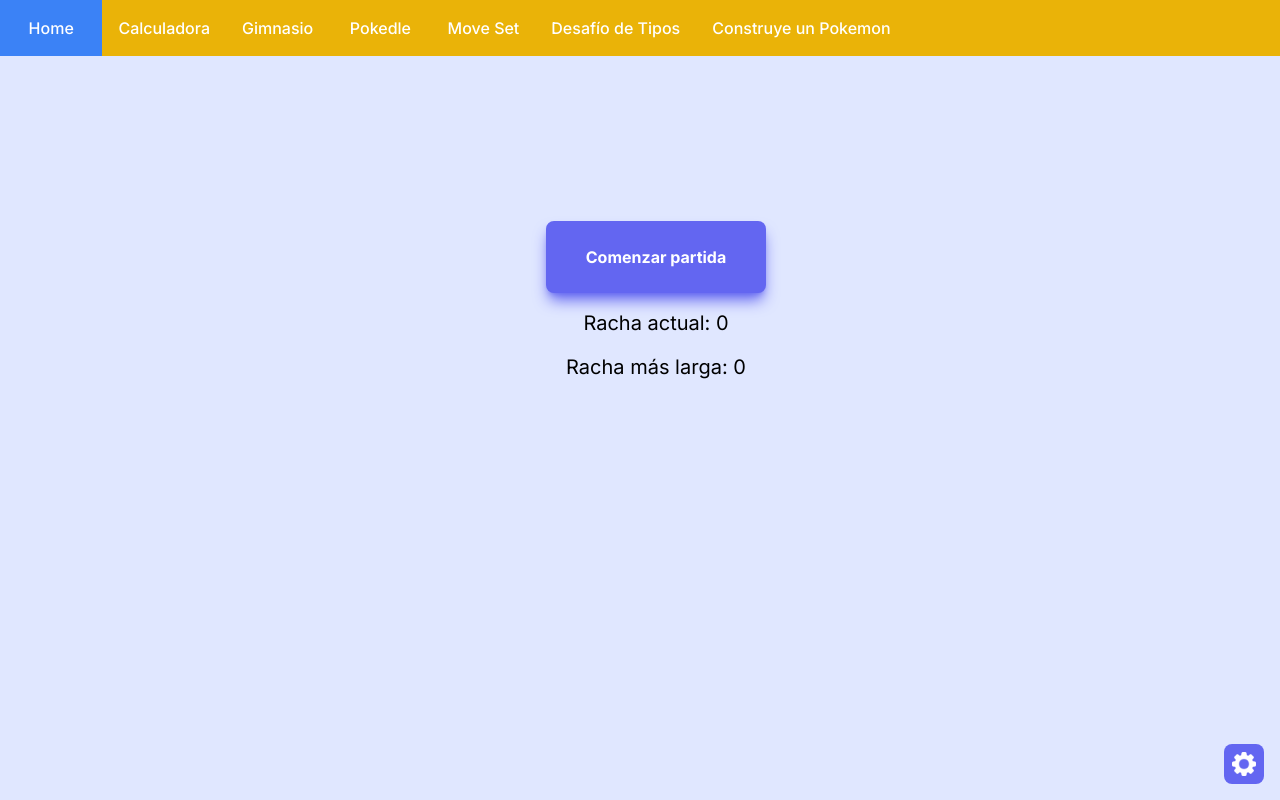
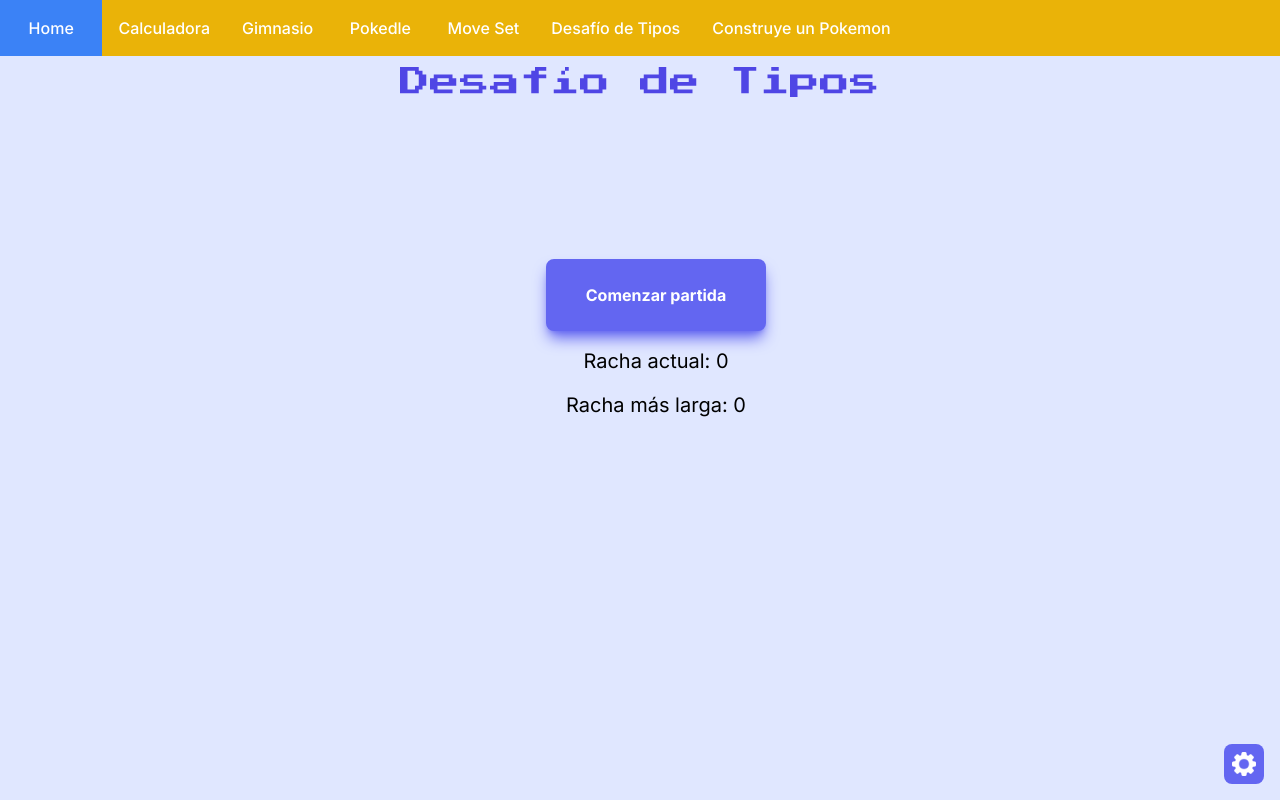
Before and after one commit to TomasBran/Portal-Pokemon-NextJS, a Next.js app: page /games/types-challenge in a window 1280 px wide. Built offline with nearby package versions, Linux system fonts and the light colour scheme.

Commit message:
agregado titulo a todo

```diff
--- a/src/app/games/build-pokemon/page.js
+++ b/src/app/games/build-pokemon/page.js
@@ -350,8 +350,11 @@ const BuildPokemon = () => {
 
 	return (
 		<div className='sm:h-screen min-h-screen bg-indigo-100 pt-14 px-1 text-black text-center'>
+			<h2 className='sm:text-3xl text-sm sm:pt-4 sm:mb-0 font-pokemon text-indigo-600 text-center'>
+				Construye un Pokemon
+			</h2>
 			{gameStarted ? (
-				<div className='flex flex-col sm:flex-row justify-evenly items-center h-full '>
+				<div className='flex flex-col sm:flex-row justify-evenly items-center h-5/6 '>
 					{offeredPokemon !== null && teamLength !== 6 && (
 						<div className='flex flex-col gap-6 h-full sm:w-auto w-full justify-center items-center'>
 							{!loading ? (
--- a/src/app/games/gym/page.js
+++ b/src/app/games/gym/page.js
@@ -620,6 +620,9 @@ const PokeGym = () => {
 
 	return (
 		<div className='bg-indigo-100 pt-6 px-1 h-screen w-full flex flex-col sm:justify-center justify-start items-center text-center text-black'>
+			<h2 className='sm:text-3xl text-lg sm:pt-10 pt-6 -mb-5 sm:mb-0 font-pokemon text-indigo-600 text-center'>
+				Gimnasio Pokemon
+			</h2>
 			<div className='pt-7 sm:h-3/4 h-3/5 flex flex-wrap justify-center items-center w-full sm:gap-x-36'>
 				{isLoading ? (
 					<ProgressSpinner animationDuration='.5s' />
--- a/src/app/games/moveset/page.js
+++ b/src/app/games/moveset/page.js
@@ -25,7 +25,7 @@ import Image from 'next/image';
 
 const MoveSet = () => {
 	// ***IMPORTANTE*** DESHABILITAR CUANDO NO ESTE TESTEANDO //
-	const testing = true; // PONER FALSE AL NO TESTEAR
+	const testing = false; // PONER FALSE AL NO TESTEAR
 	if (testing) console.log('EL MODO TESTING ESTA ON');
 	// ***IMPORTANTE*** DESHABILITAR CUANDO NO ESTE TESTEANDO //
 
@@ -289,6 +289,9 @@ const MoveSet = () => {
 
 	return (
 		<div className='sm:h-screen min-h-screen pt-14 p-1 sm:pt-0 bg-indigo-100 w-full flex flex-col sm:items-center sm:justify-center text-center text-black'>
+			<h2 className='sm:text-3xl text-lg sm:pt-20 sm:mb-0 font-pokemon text-indigo-600 text-center'>
+				Adivina el MoveSet
+			</h2>
 			<div className='w-full sm:h-9/12 h-full flex sm:flex-row flex-col justify-center gap-4 items-center'>
 				<div className='sm:w-3/12 h-full flex flex-col justify-center items-center gap-4'>
 					<div className='w-4/6 sm:block hidden '>
--- a/src/app/games/pokedle/page.js
+++ b/src/app/games/pokedle/page.js
@@ -351,7 +351,10 @@ const Pokedle = () => {
 
 	return (
 		<div className='bg-indigo-100 min-h-screen pb-4 p-1 text-center text-black'>
-			<div className='flex sm:flex-row flex-col justify-center items-center gap-4 sm:py-20 pt-14 pb-6'>
+			<h2 className='sm:text-3xl text-lg pt-20 -mb-3 sm:mb-0 font-pokemon text-indigo-600 text-center'>
+				Pokedle
+			</h2>
+			<div className='flex sm:flex-row flex-col justify-center items-center gap-4 sm:py-6 pt-14 pb-6'>
 				<span className='sm:block hidden'>Elige un Pokemon:</span>
 				<PokemonSearch
 					onInputChange={handleInputChange}
--- a/src/app/games/types-challenge/page.js
+++ b/src/app/games/types-challenge/page.js
@@ -278,14 +278,18 @@ const TypesChallenge = () => {
 	return (
 		<div
 			className={`${
-				gameStarted ? 'justify-start' : 'justify-center'
-			} sm:pt-16 sm:p-6 pt-20 px-1 pb-1 flex flex-col sm:gap-10 bg-indigo-100 sm:h-screen min-h-screen text-black text-center`}>
+				gameStarted ? 'justify-start' : 'justify-between'
+			} sm:pt-16 sm:p-6 pt-20 px-1 pb-1 flex flex-col sm:gap-2 bg-indigo-100 sm:h-screen min-h-screen text-black text-center`}>
 			{/* QUITAR CUANDO ACTUALICE EL DnD PARA TOUCH BACKEND */}
 			<div className='sm:hidden'>
 				{`De momento este juego no está disponible en dispositivos móbiles.
 					Disculpa el inconveniente 🥲`}
 			</div>
 			{/* QUITAR CUANDO ACTUALICE EL DnD PARA TOUCH BACKEND */}
+			<h2
+				className={`sm:block hidden text-3xl font-pokemon text-indigo-600 text-center`}>
+				Desafío de Tipos
+			</h2>
 			<div className='w-full sm:m-4 h-2/6 sm:block hidden text-black text-center'>
 				<div className='h-1/6 flex justify-center gap-2 items-center mb-4'>
 					{gameStarted ? (
--- a/src/app/tools/calculator/page.js
+++ b/src/app/tools/calculator/page.js
@@ -227,6 +227,14 @@ const Calculator = () => {
 
 	return (
 		<div className='min-h-screen sm:bg-teal-200 bg-teal-200/80 sm:pt-16 pt-12 p-1 sm:p-0 flex flex-col items-center w-screen text-black text-center'>
+			<h2
+				className={`${
+					currentFirstSelection === '' && currentSecondSelection === ''
+						? 'sm:block'
+						: 'sm:hidden'
+				} sm:text-3xl text-lg sm:py-2 font-pokemon text-teal-600 text-center`}>
+				Calculadora
+			</h2>
 			<div className='flex justify-start flex-col items-center w-full h-full '>
 				<div className='flex justify-center sm:gap-14 gap-2 w-full sm:h-60 h-full sm:flex-row flex-col flex-col-reverse'>
 					<div className='flex justify-center items-center sm:w-6/12 w-full h-full flex-wrap gap-3 p-2 bg-teal-700 sm:rounded-lg overflow-auto'>
```
